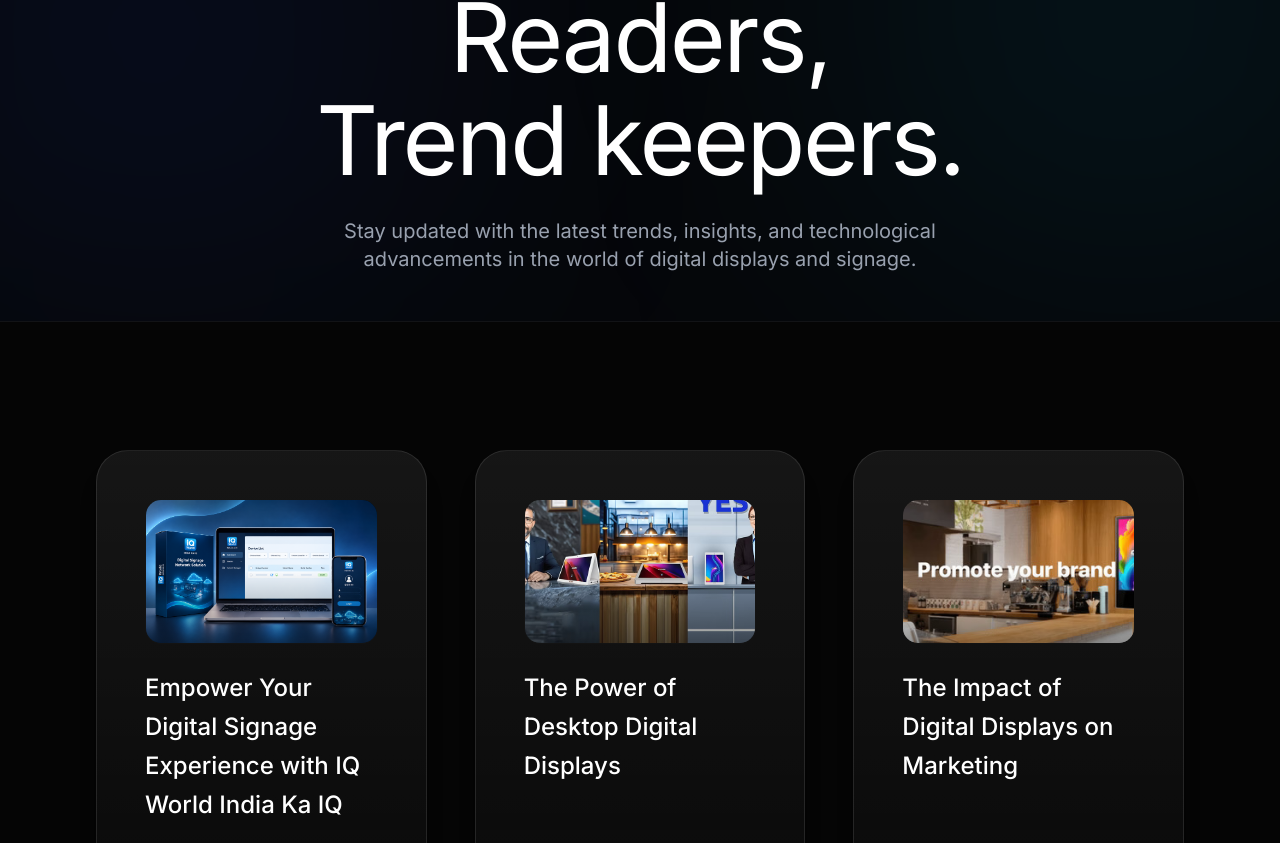
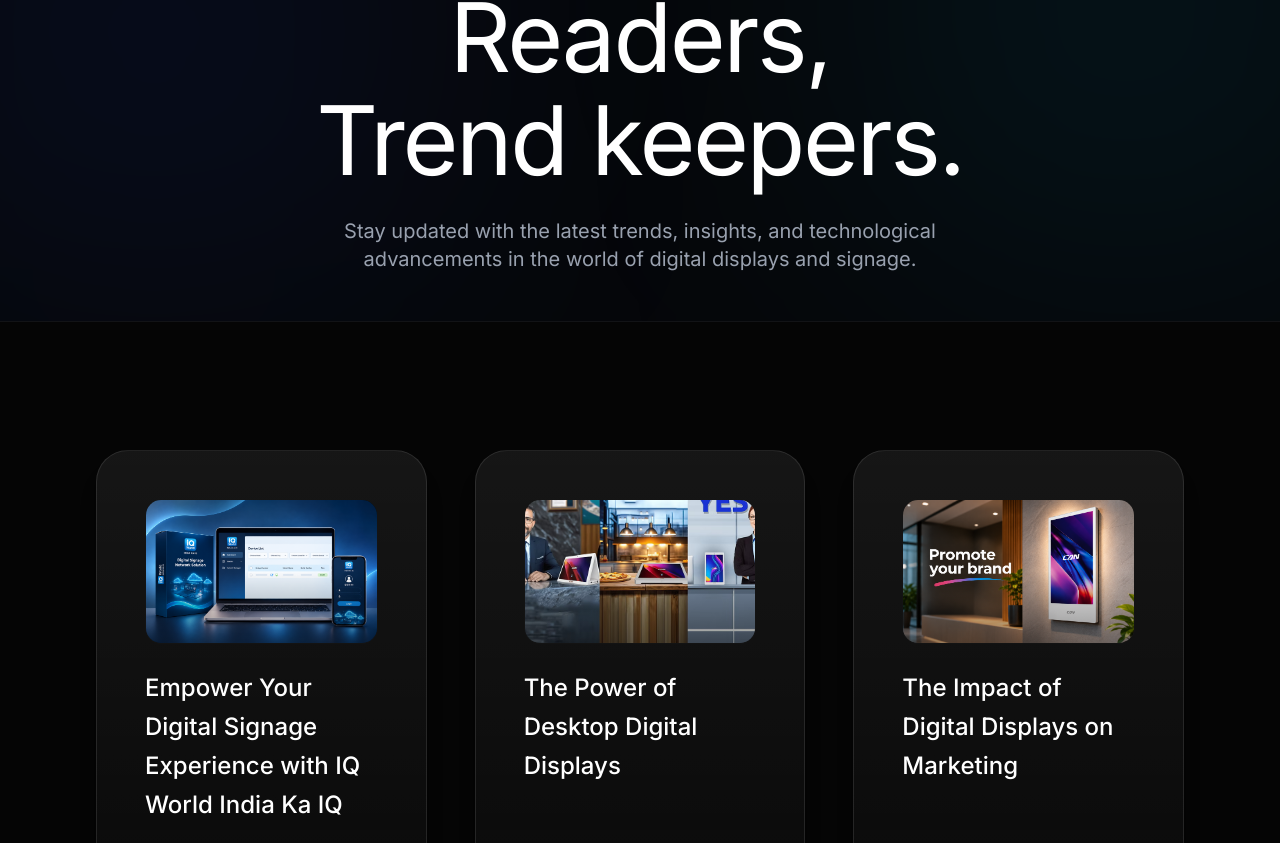
Before and after one commit to Dev-THRM/CAN-Landing-Page, a React (Vite) app: page /blog in a window 1280 px wide. Shown: the part 364-1207 px from the top of the page. Built offline with nearby package versions, Linux system fonts and the light colour scheme.

Commit message:
feat(blogs): use Promote Your Brand with Digital Signage image for 3rd blog post

```diff
--- a/src/data/blogs.js
+++ b/src/data/blogs.js
@@ -10,6 +10,7 @@ import blog2 from '../assets/blogs/blog2.jpg';
 import blog2Sec from '../assets/blogs/blog2-sec.jpg'
 import blog3 from '../assets/blog3.mp4';
 import blog3poster from '../assets/blogs/blog3poster.jpg';
+import promoteBrandImg from '../assets/Promote Your Brand with Digital Signage.png';
 
 
 export const blogPosts = [
@@ -130,7 +131,7 @@ export const blogPosts = [
     id: 3,
     slug: 'the-impact-of-digital-displays-on-marketing',
     title: 'The Impact of Digital Displays on Marketing',
-    image: blog3poster,
+    image: promoteBrandImg,
     date: 'Feb 24, 2025',
     author: 'CAN Marketing',
     content: `
@@ -139,7 +140,7 @@ export const blogPosts = [
       </p>
 
       <div class="my-8 rounded-2xl overflow-hidden border border-white/10 shadow-2xl bg-black">
-        <video src="${blog3}" poster="${blog3poster}" autoPlay loop muted playsInline controls class="w-full h-auto max-h-[520px] object-cover mx-auto"></video>
+        <video src="${blog3}" poster="${promoteBrandImg}" autoPlay loop muted playsInline controls class="w-full h-auto max-h-[520px] object-cover mx-auto"></video>
       </div>
 
       <p>
@@ -175,6 +176,8 @@ export const blogPosts = [
         </div>
       </div>
 
+      <img src="${promoteBrandImg}" alt="Promote Your Brand with Digital Signage" class="w-full h-auto rounded-2xl border border-white/10 my-8 shadow-2xl" />
+
       <h2>CAN Digital Display Products: A Closer Look</h2>
       <p>
         <strong>CAN Digital Signage</strong> offers a range of high-definition screens designed to meet diverse business needs. The CAN product lineup includes standard <strong>768p screens in 32"</strong>, <strong>Full HD 1080p screens in 43"</strong>, as well as <strong>4K (2160 × 3840 pixels) screens in 50" and above sizes</strong>. These displays feature IPS panels with anti-glare toughened glass and a wide <strong>178-degree viewing angle</strong>, ensuring clear and crisp images from virtually any perspective.
```
Also changed, not shown: src/assets/Promote Your Brand with Digital Signage.png (added).
